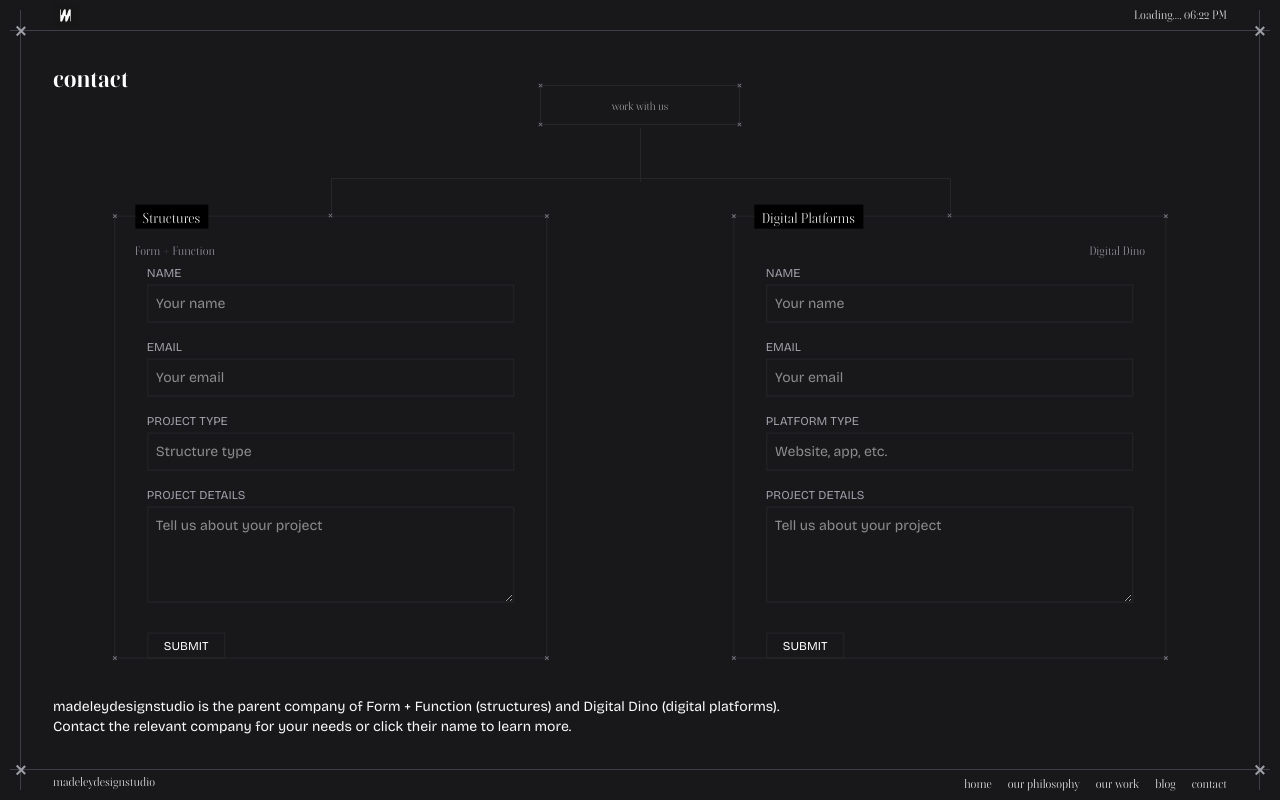
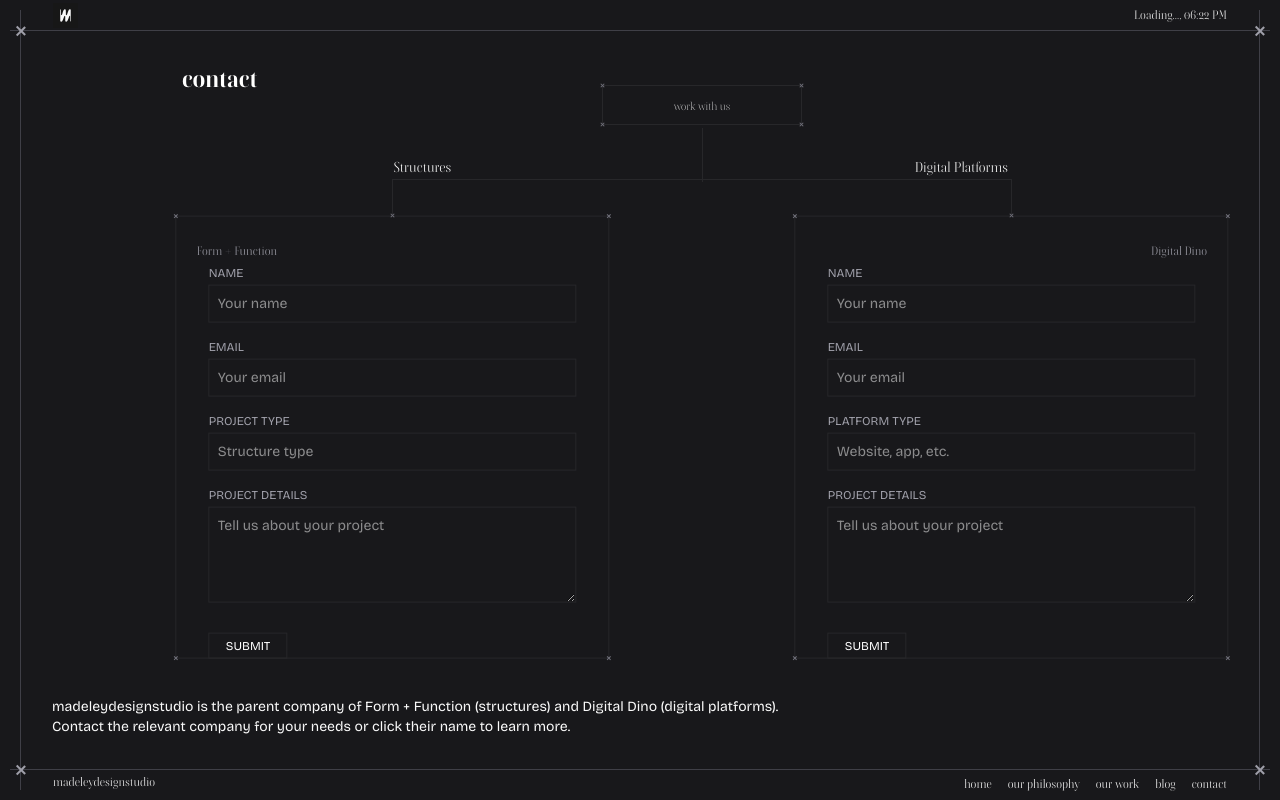
Before and after one commit to madeleydesignstudio/madeleydesignstudio, a Next.js app: page /contact in a window 1280 px wide. Built offline with nearby package versions, Linux system fonts and the light colour scheme; no server answers.

Commit message:
added contact

```diff
--- a/src/app/contact/page.tsx
+++ b/src/app/contact/page.tsx
@@ -84,7 +84,7 @@
     <div className="w-full h-full">
       <div className="relative w-full h-full overflow-hidden">
         {/* Title */}
-        <h1 className="absolute top-8 left-8 text-2xl font-bold text-white font-boska">
+        <h1 className="absolute top-8 left-[13%] text-2xl font-bold text-white font-boska">
           contact
         </h1>
 
@@ -92,7 +92,7 @@
         <Node
           text="work with us"
           style={{
-            left: "50%",
+            left: "55%",
             top: "10%",
             transform: "translate(-50%, -50%)",
             width: "200px",
@@ -104,7 +104,7 @@
         <div
           className="absolute"
           style={{
-            left: "25%",
+            left: "30%",
             top: "55%",
             transform: "translate(-50%, -50%)",
             width: "35%",
@@ -112,10 +112,6 @@
             border: "1px solid #27272a",
           }}
         >
-          <div className="absolute -top-[12px] left-[20px] bg-black px-2">
-            <span className="text-sm text-white font-boska">Structures</span>
-          </div>
-
           <div className="absolute top-[20px] left-[20px]">
             <span className="text-xs text-zinc-400 font-boska">
               Form + Function
@@ -147,7 +143,7 @@
         <div
           className="absolute"
           style={{
-            left: "75%",
+            left: "80%",
             top: "55%",
             transform: "translate(-50%, -50%)",
             width: "35%",
@@ -155,12 +151,6 @@
             border: "1px solid #27272a",
           }}
         >
-          <div className="absolute -top-[12px] left-[20px] bg-black px-2">
-            <span className="text-sm text-white font-boska">
-              Digital Platforms
-            </span>
-          </div>
-
           <div className="absolute top-[20px] right-[20px]">
             <span className="text-xs text-zinc-400 font-boska">
               Digital Dino
@@ -193,7 +183,7 @@
         <div
           className="absolute border-l border-zinc-800"
           style={{
-            left: "50%",
+            left: "55%",
             top: "calc(5% + 60px)",
             height: "calc(10% - 20px)",
             width: "1px",
@@ -204,18 +194,44 @@
         <div
           className="absolute border-t border-zinc-800"
           style={{
-            left: "25%",
-            top: "calc(20% - 1px)",
+            left: "30%",
+            top: "20%",
             width: "50%",
             height: "1px",
           }}
         />
 
+        {/* Structures label at left end of horizontal line */}
+        <div
+          className="absolute  px-2"
+          style={{
+            left: "calc(30% + 30px)",
+            top: "calc(20% - 25px)",
+            transform: "translateX(-50%)",
+          }}
+        >
+          <span className="text-sm text-white font-boska">Structures</span>
+        </div>
+
+        {/* Digital Platforms label at right end of horizontal line */}
+        <div
+          className="absolute  px-2"
+          style={{
+            left: "calc(80% - 50px)",
+            top: "calc(20% - 25px)",
+            transform: "translateX(-50%)",
+          }}
+        >
+          <span className="text-sm text-white font-boska">
+            Digital Platforms
+          </span>
+        </div>
+
         {/* Vertical lines to each container */}
         <div
           className="absolute border-l border-zinc-800"
           style={{
-            left: "25%",
+            left: "30%",
             top: "20%",
             height: "calc(5%)",
             width: "1px",
@@ -224,7 +240,7 @@
         <div
           className="absolute border-l border-zinc-800"
           style={{
-            left: "75%",
+            left: "80%",
             top: "20%",
             height: "calc(5%)",
             width: "1px",
@@ -233,14 +249,14 @@
 
         {/* Cross marks at the connection to container tops */}
         <CrossMark
-          style={{ left: "calc(25% - 1.5px)", top: "calc(55% - 30% - 1.5px)" }}
+          style={{ left: "calc(30% - 1.5px)", top: "calc(55% - 30% - 1.5px)" }}
         />
         <CrossMark
-          style={{ left: "calc(75% - 1.5px)", top: "calc(55% - 30% - 1.5px)" }}
+          style={{ left: "calc(80% - 1.5px)", top: "calc(55% - 30% - 1.5px)" }}
         />
 
         {/* Description text */}
-        <div className="absolute bottom-8 left-8">
+        <div className="absolute bottom-8 left-[2.5%]">
           <p className="text-sm font-bricolage text-zinc-50 max-w-3xl">
             madeleydesignstudio is the parent company of Form + Function
             (structures) and Digital Dino (digital platforms). Contact the
```
